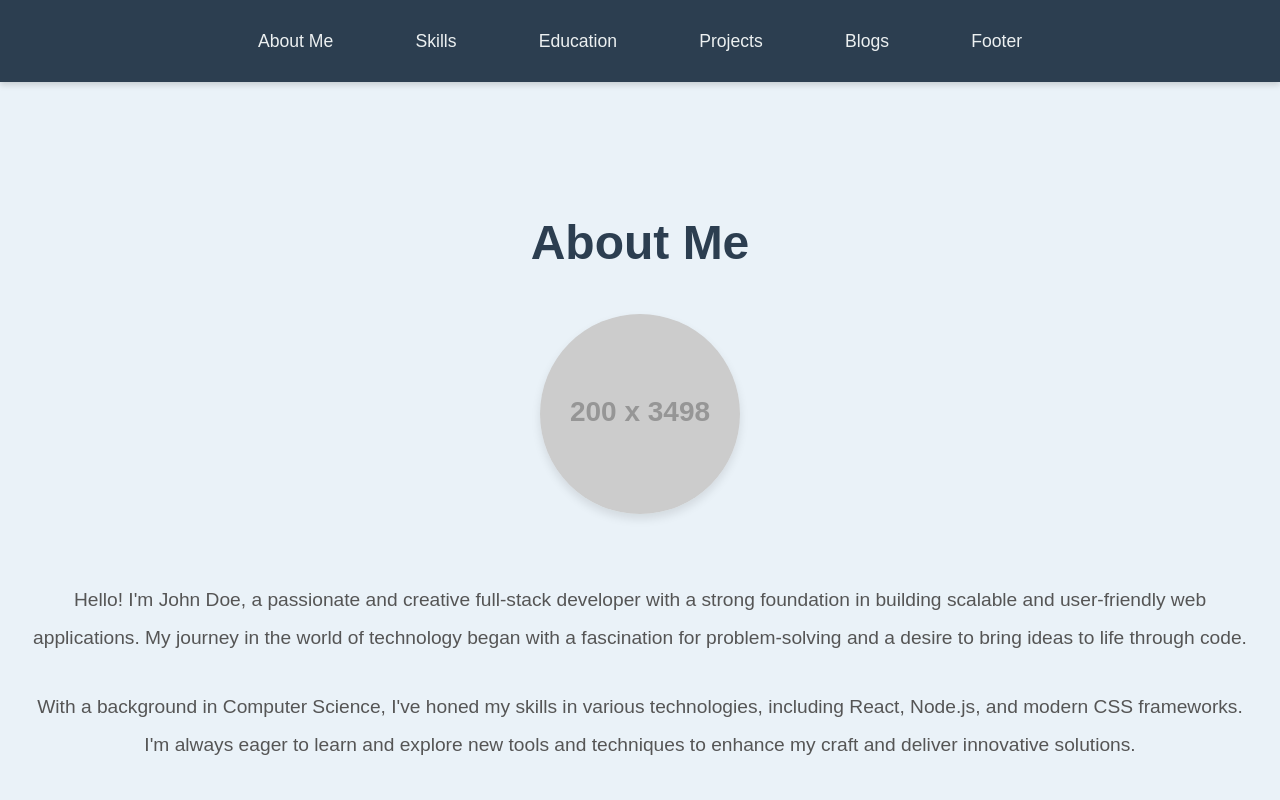
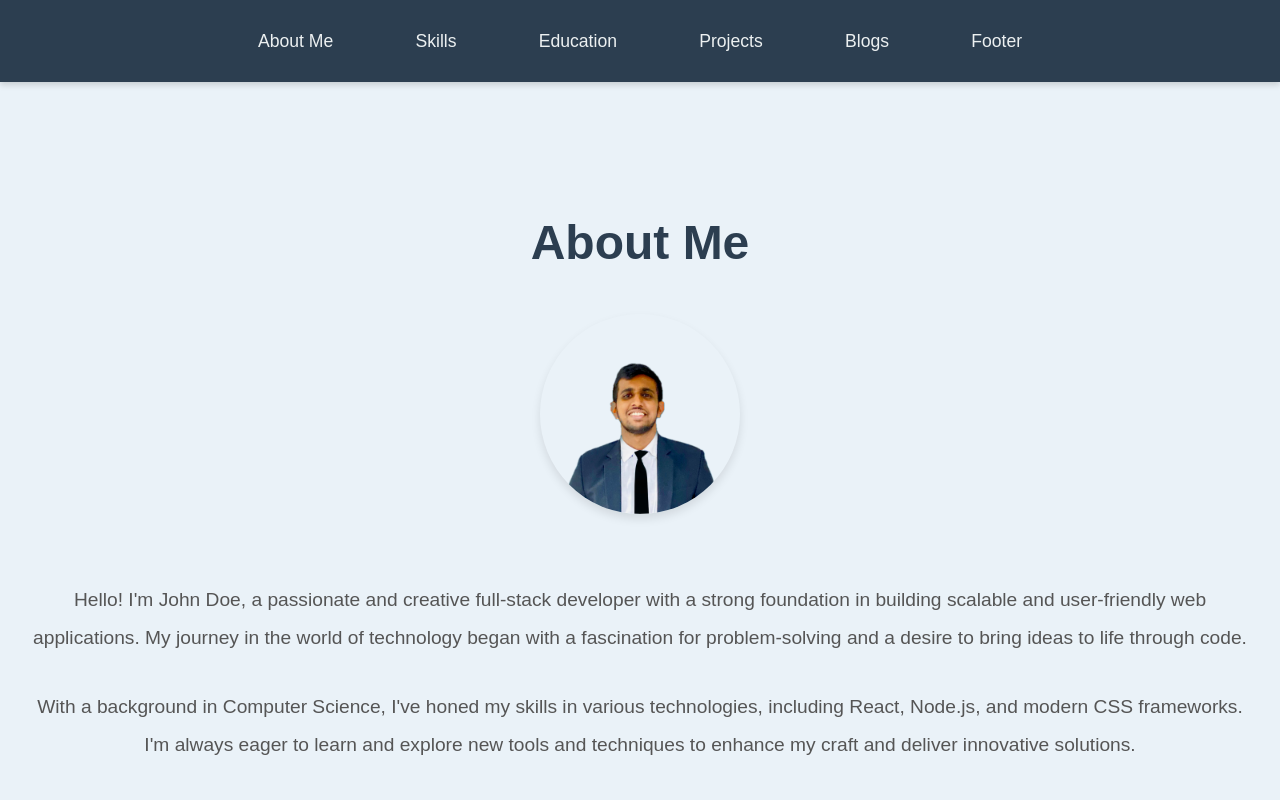
Before and after one commit to NethuDinsara/my-portfolio, a React (Vite) app: page / in a window 1280 px wide. Shown: the top 800 px of the page. Built offline with nearby package versions, Linux system fonts and the light colour scheme.

Commit message:
Updated profile images

```diff
--- a/src/components/AboutMe.jsx
+++ b/src/components/AboutMe.jsx
@@ -11,7 +11,7 @@ function AboutMe() {
       style={{ transform: isHovered ? 'scale(1.03)' : 'scale(1)', transition: 'transform 0.3s ease-in-out' }}
     >
       <h2>About Me</h2>
-      <img src="https://via.placeholder.com/200/3498db/FFFFFF?Text=JD" alt="Your Profile" />
+      <img src="src/assets/images/dinsara.png" alt="Your Profile" />
       <p>
         Hello! I'm John Doe, a passionate and creative full-stack developer with a strong foundation in building scalable and user-friendly web applications. My journey in the world of technology began with a fascination for problem-solving and a desire to bring ideas to life through code.
       </p>
```
Also changed, not shown: src/assets/images/dinsara.png (added).
